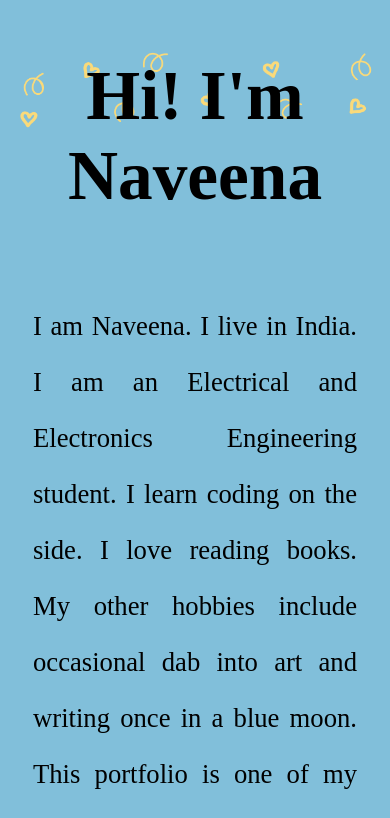
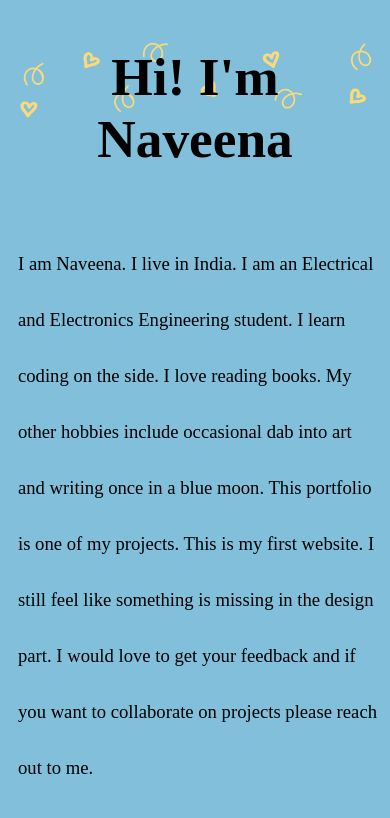
Before and after one commit to gracexnav/its_me_hi, a plain HTML site: page profile.html in a window 390 px wide. Shown: the top 818 px of the page. Drawn offline with Linux system fonts and the light colour scheme; a web font is replaced by a local one.

Commit message:
Update profile.css

```diff
--- a/profile.css
+++ b/profile.css
@@ -45,3 +45,16 @@ button{
 }
 
 button:hover{opacity: 0.6;}
+
+@media only screen and (max-width: 500px){
+    p{
+        font-size: 14pt;
+        text-align: left;
+        padding: 0%;
+        margin-top: 0%;
+        padding-left: 10px;
+    }
+    .header > h1{
+        font-size: 40pt;
+    }
+}
```
